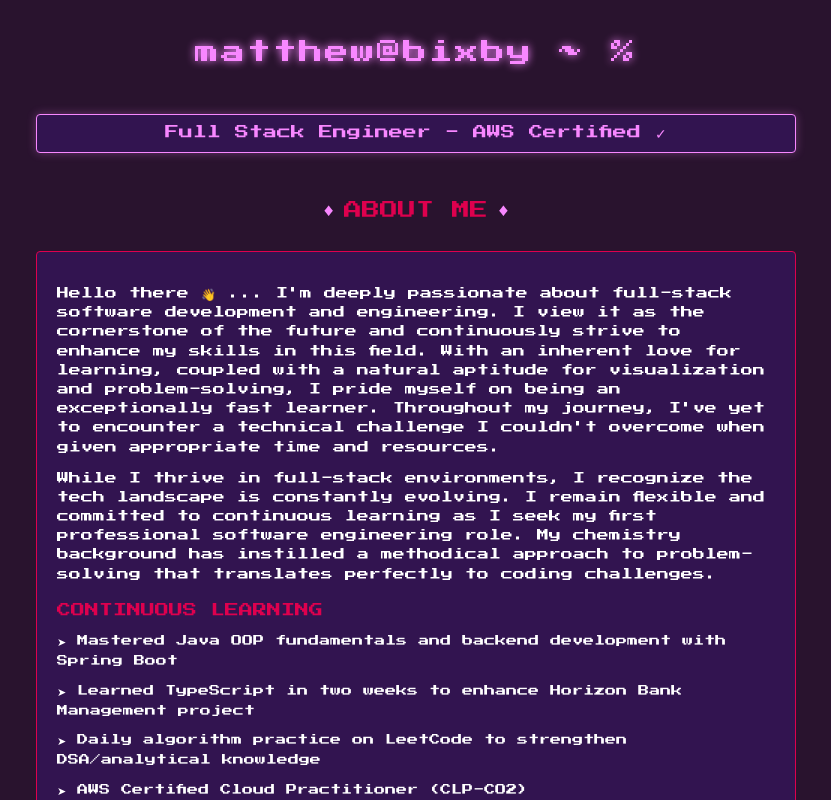
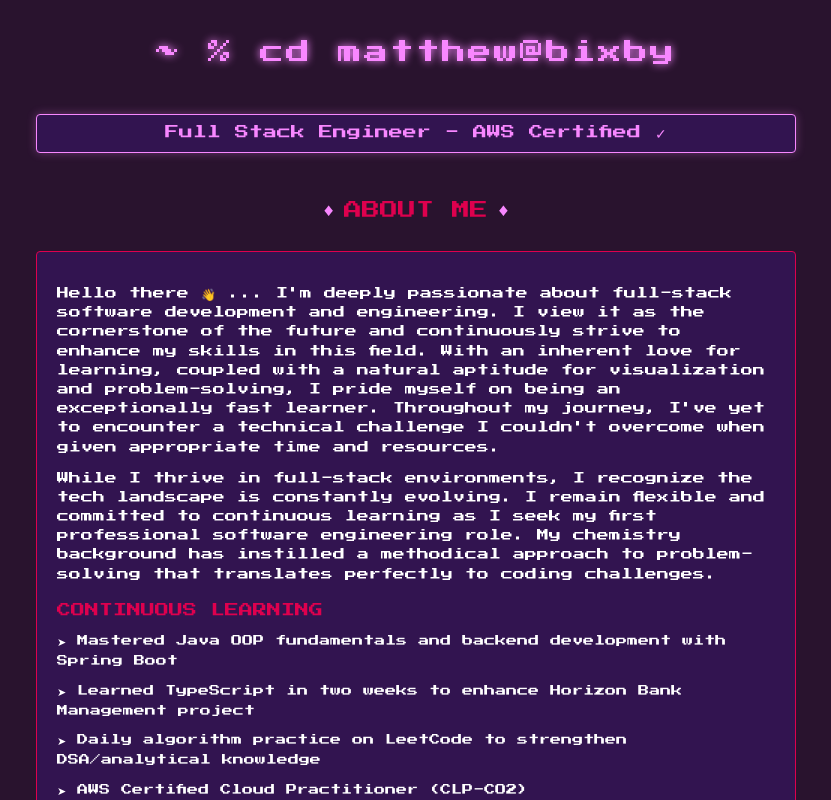
Before and after one commit to mattbixby123/bixbyPortfolio, a React (Vite) app: page / in a window 1280 px wide. Shown: the whole page, without its empty margins (224-1055 px from the left). Built offline with nearby package versions, Linux system fonts and the light colour scheme.

Commit message:
Retro Header wording changed to more accuratly effect the affect - also the site preview image was added to the public directory and to the README.md

```diff
--- a/src/client/components/RetroContact.jsx
+++ b/src/client/components/RetroContact.jsx
@@ -71,7 +71,7 @@ const RetroContact = () => {
       {/* Pixelated Header with terminal-style symbols - now wrapped in Link */}
       <Link to="/" style={{ textDecoration: 'none' }}>
         <div className="retro-header">
-          <div className="retro-title">matthew@bixby ~ %</div>
+          <div className="retro-title">~ % cd matthew@bixby</div>
         </div>
       </Link>
 
--- a/src/client/components/RetroHome.jsx
+++ b/src/client/components/RetroHome.jsx
@@ -37,7 +37,7 @@ const RetroHome = () => {
       {/* Pixelated Header with terminal-style symbols - now wrapped in Link */}
       <Link to="/" style={{ textDecoration: 'none' }}>
         <div className="retro-header">
-          <div className="retro-title">matthew@bixby ~ %</div>
+          <div className="retro-title">~ % cd matthew@bixby</div>
         </div>
       </Link>
 
--- a/src/client/components/RetroPortfolio.jsx
+++ b/src/client/components/RetroPortfolio.jsx
@@ -68,7 +68,7 @@ const RetroPortfolio = () => {
       {/* Pixelated Header with terminal-style symbols - now wrapped in Link */}
       <Link to="/" style={{ textDecoration: 'none' }}>
         <div className="retro-header">
-          <div className="retro-title">matthew@bixby ~ %</div>
+          <div className="retro-title">~ % cd matthew@bixby</div>
         </div>
       </Link>
 
```
Also changed, not shown: public/sitePreview.png (added), 1 other file (tests, documents, lock files or other folders).
